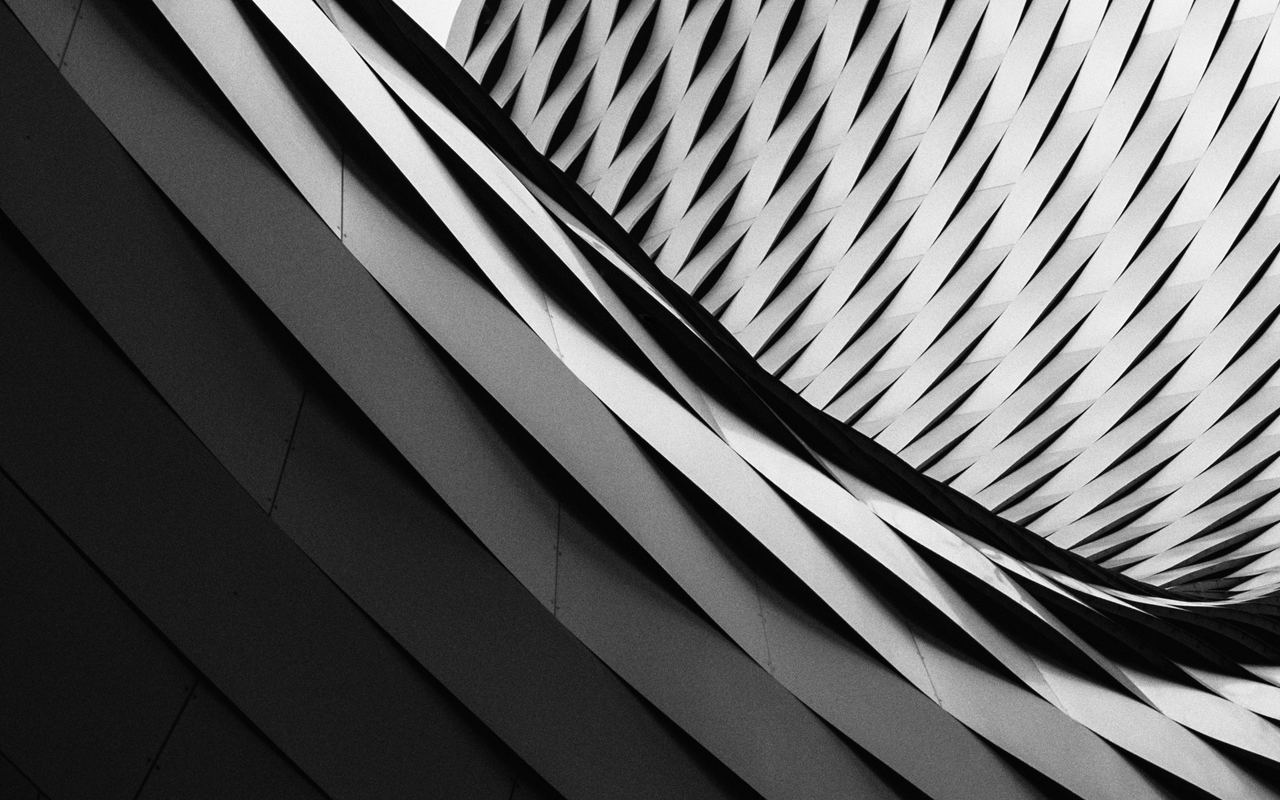
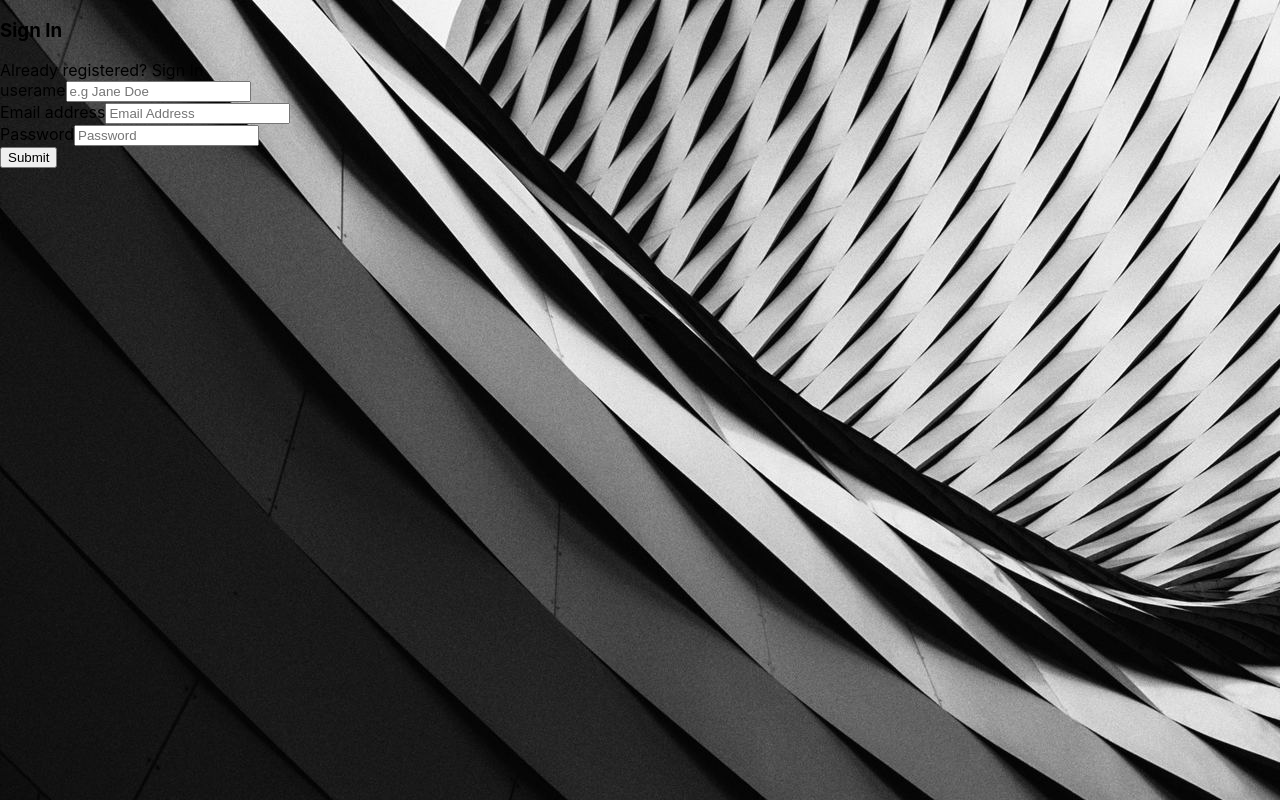
Before and after one commit to c529j466/Final-Project-Political-Social-Media, a React (Create React App) app in the folder client/: page / in a window 1280 px wide. Built offline with nearby package versions, Linux system fonts and the light colour scheme.

Commit message:
code is rendering somewhat

```diff
--- a/client/src/App.js
+++ b/client/src/App.js
@@ -1,8 +1,8 @@
 import React, { Component, useContext } from 'react';
-import logo from './logo.svg';
+// import logo from './logo.svg';
 import './App.css';
 // import Topbar from './components/navbar/Topbar';
-// import Home from "./pages/home/Home";
+import Home from "./pages/home/Home";
 import Login from "./pages/signin/signin";
 // import Profile from "./pages/profile/Profile";
 import Register from "./pages/signup/signup";
@@ -22,9 +22,11 @@
     return (
         <Router>
             <Routes>
-                <Route exact path="/"></Route>
-                <Route path="/login" element={user ? <Navigate to="/" /> : <Login />}></Route>
-                <Route path="/register" element={<Register />}></Route>
+                <Route path="/" element={<Home />}></Route>
+                {/* <Route exact path="/"></Route> */}
+                {/* <Route path="/" element={<Home />} exact /> */}
+                {/* <Route path="/login" element={user ? <Navigate to="/" /> : <Login />}></Route> */}
+                {/* <Route path="/register" element={<Register />}></Route> */}
                 {/* <Route path="/profile/:username" element={<Profile />}></Route> */}
             </Routes>
             {/* <p className="App-intro">{this.state.data}</p> */}
--- /dev/null
+++ b/client/src/pages/home/Home.jsx
@@ -0,0 +1,49 @@
+import React, { useState } from "react"
+
+export default function props() {
+
+    return (
+        <div className="Auth-form-container">
+            <form className="Auth-form">
+                <div className="Auth-form-content">
+                    <h3 className="Auth-form-title">Sign In</h3>
+                    <div className="text-center">
+                        Already registered?{" "}
+                        <span className="link-primary" onClick={useState}>
+                            Sign In
+                        </span>
+                    </div>
+                    <div className="form-group mt-3">
+                        <label>userame</label>
+                        <input
+                            type="username"
+                            className="form-control mt-1"
+                            placeholder="e.g Jane Doe"
+                        />
+                    </div>
+                    <div className="form-group mt-3">
+                        <label>Email address</label>
+                        <input
+                            type="email"
+                            className="form-control mt-1"
+                            placeholder="Email Address"
+                        />
+                    </div>
+                    <div className="form-group mt-3">
+                        <label>Password</label>
+                        <input
+                            type="password"
+                            className="form-control mt-1"
+                            placeholder="Password"
+                        />
+                    </div>
+                    <div className="d-grid gap-2 mt-3">
+                        <button type="submit" className="btn btn-primary">
+                            Submit
+                        </button>
+                    </div>
+                </div>
+            </form>
+        </div>
+    )
+}
--- a/client/src/pages/signin/signin.jsx
+++ b/client/src/pages/signin/signin.jsx
@@ -1,6 +1,6 @@
 import React, { useState } from "react"
 
-export default function (props) {
+export default function Testfun() {
   let [authMode, setAuthMode] = useState("signin")
 
   const changeAuthMode = () => {
--- a/client/src/pages/signup/signup.jsx
+++ b/client/src/pages/signup/signup.jsx
@@ -1,6 +1,6 @@
 import React, { useState } from "react"
 
-export default function (props) {
+export default function Signup() {
   let [authMode, setAuthMode] = useState("signin")
 
   const changeAuthMode = () => {
```
